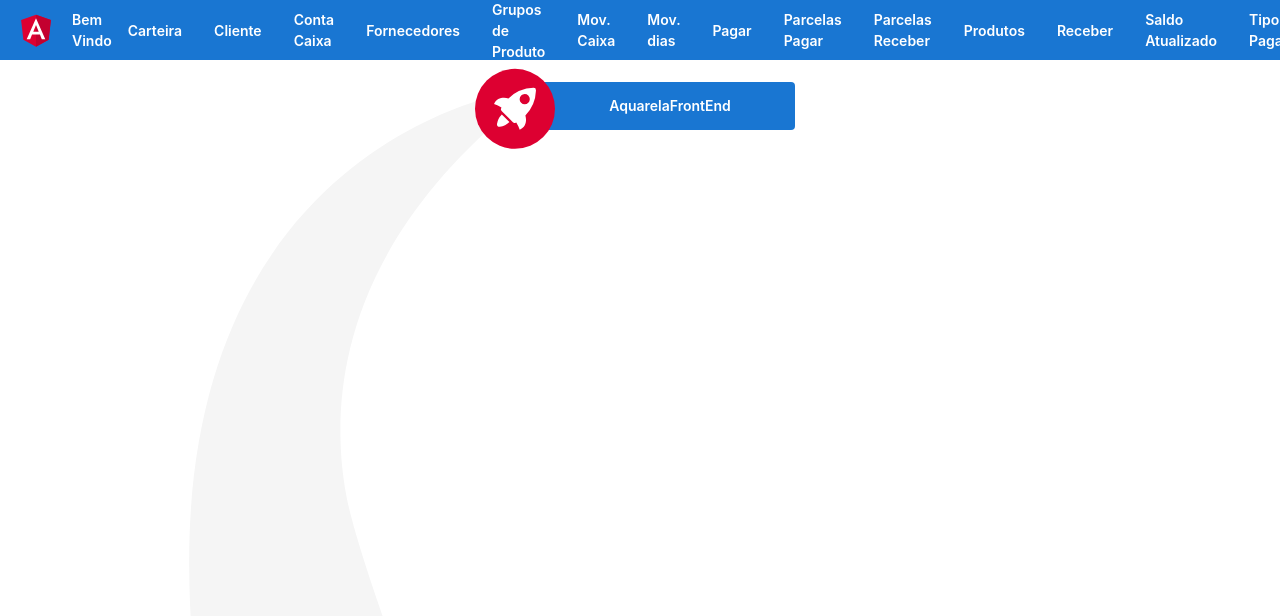
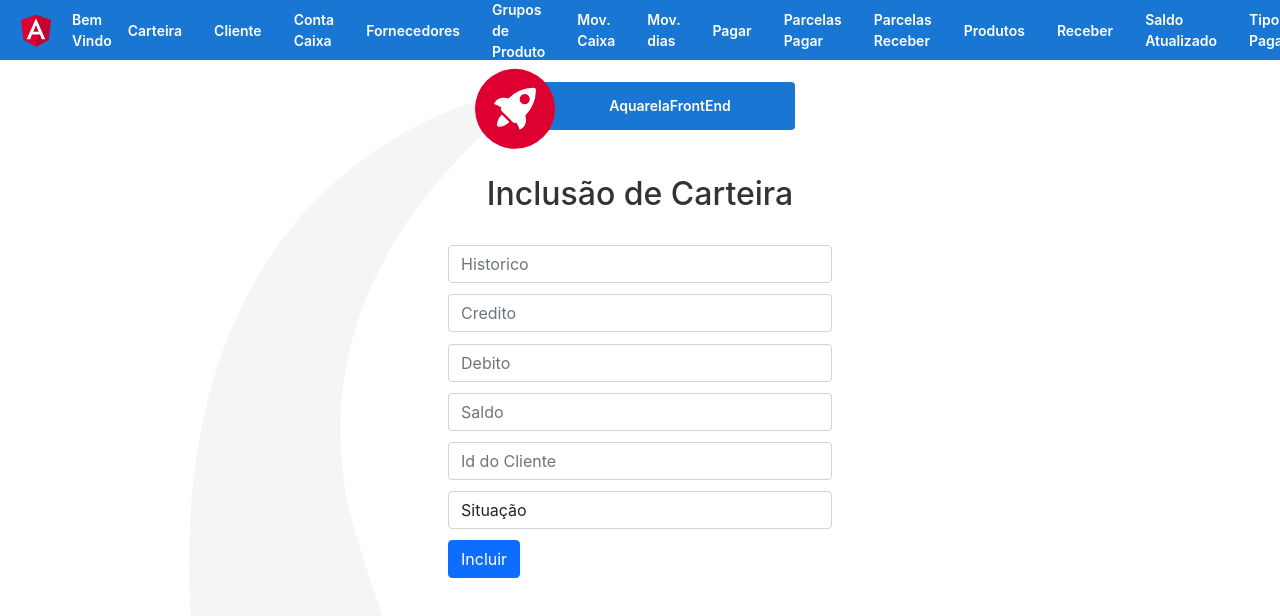
Before and after one commit to SidneyMaldonado/aquarela, an Angular app: page /carteiraincluir in a window 1280 px wide. Before the commit this address led to /. Shown: the top 616 px of the page. Built offline with nearby package versions, Linux system fonts and the light colour scheme.

Commit message:
incluir de carteira

```diff
--- a/src/app/app-routing.module.ts
+++ b/src/app/app-routing.module.ts
@@ -21,6 +21,7 @@ import { SaldoatualizadoComponent } from './components/saldoatualizado/saldoatua
 import { TipopagarComponent } from './components/tipopagar/tipopagar.component';
 import { VendaComponent } from './components/venda/venda.component';
 import { FornecedorIncluirComponent } from './components/fornecedor-incluir/fornecedor-incluir.component';
+import { CarteiraIncluirComponent } from './components/carteira-incluir/carteira-incluir.component';
 
 const routes: Routes = [
   {path: "contacaixa", component: ContacaixaComponent},
@@ -56,6 +57,7 @@ const routes: Routes = [
   {path: "contacaixa", component: ContacaixaComponent},
   {path: "cliente", component: ClienteComponent},
   {path: "venda", component: VendaComponent},
+  {path: "carteiraincluir", component: CarteiraIncluirComponent},
   {path: "fornecedor/incluir", component: FornecedorIncluirComponent}
 ]
 
--- a/src/app/app.module.ts
+++ b/src/app/app.module.ts
@@ -23,6 +23,7 @@ import { TipopagarComponent } from './components/tipopagar/tipopagar.component';
 import { VendaComponent } from './components/venda/venda.component';
 import { FornecedorIncluirComponent } from './components/fornecedor-incluir/fornecedor-incluir.component';
 import { FormsModule, ReactiveFormsModule } from '@angular/forms';
+import { CarteiraIncluirComponent } from './components/carteira-incluir/carteira-incluir.component';
 
 @NgModule({
   declarations: [
@@ -43,7 +44,8 @@ import { FormsModule, ReactiveFormsModule } from '@angular/forms';
     ParcelaReceberComponent,
     TipopagarComponent,
     VendaComponent,
-    FornecedorIncluirComponent
+    FornecedorIncluirComponent,
+    CarteiraIncluirComponent
   ],
   imports: [
     BrowserModule,
--- /dev/null
+++ b/src/app/components/carteira-incluir/carteira-incluir.component.html
@@ -0,0 +1,17 @@
+<div class="container main-content">
+    <h2>Inclusão de Carteira</h2>
+    <form class="form" [formGroup]="form" (submit)="submit()">
+        <input class="form-control" type="text" placeholder="Historico" name="historico" formControlName="nmHistorico">
+        <input class="form-control" class="form-control" type="number" placeholder="Credito" name="credito" formControlName="nrCredito">
+        <input class="form-control" type="number" placeholder="Debito" name="debito" formControlName="nrDebito">
+        <input class="form-control" type="number" placeholder="Saldo" name="saldo" formControlName="nrSaldo">
+        <input class="form-control" type="number" placeholder="Id do Cliente" name="idcliente" formControlName="idCliente">
+        <select aria-placeholder="Situação" class="form-control" formControlName="dmSituacao" name="Situação">
+
+            <option value="" disabled selected hidden>Situação</option>
+            <option value="0">Inativo</option>
+            <option value="1">Ativo</option>
+        </select>
+        <input class="btn btn-primary" type="submit" value="Incluir">
+    </form>
+</div>
--- /dev/null
+++ b/src/app/components/carteira-incluir/carteira-incluir.component.ts
@@ -0,0 +1,50 @@
+import { Component, OnInit } from '@angular/core';
+import { FormBuilder, FormGroup, Validators } from '@angular/forms';
+import { Carteira } from 'src/app/entities/carteira';
+import { CarteiraService } from 'src/app/services/carteira.service';
+
+@Component({
+  selector: 'app-carteira-incluir',
+  templateUrl: './carteira-incluir.component.html',
+  styleUrls: ['./carteira-incluir.component.css']
+})
+export class CarteiraIncluirComponent implements OnInit {
+
+
+  form: FormGroup = this.formBuilder.group({
+
+    nmHistorico: ['', Validators.required],
+    nrCredito: ['', Validators.required],
+    nrDebito: ['', Validators.required],
+    dmSituacao: ['', Validators.required],
+    nrSaldo: ['', Validators.required],
+    idCliente: ['', Validators.required],
+
+  })
+  constructor(private carteiraService: CarteiraService,
+    private formBuilder: FormBuilder,) { }
+
+  ngOnInit(): void {
+  }
+
+  submit() {
+    if(this.form.valid) {
+      const novaCarteira: Carteira = {
+        idCarteira: 0,
+        dtInclusao: new Date,
+        nmHistorico: this.form.value.nmHistorico,
+        nrCredito: this.form.value.nrCredito,
+        nrDebito: this.form.value.nrDebito,
+        dmSituacao: Boolean(this.form.value.dmSituacao),
+        nrSaldo: this.form.value.nrSaldo,
+        idCliente: this.form.value.idCliente,
+      }
+      console.log(novaCarteira)
+      this.carteiraService.incluir(novaCarteira).subscribe(res => console.log(res), error => console.log(error))
+    } else {
+      alert('Dados inválidos!')
+    }
+  }
+
+
+}
--- a/src/app/services/carteira.service.ts
+++ b/src/app/services/carteira.service.ts
@@ -16,4 +16,8 @@ export class CarteiraService {
     return this.http.get<Carteira[]>("https://localhost:44332/api/carteira");
 
   }
+  incluir(fornecedor: Carteira): Observable<Carteira> {
+    return this.http.post<Carteira>("https://localhost:44332/api/carteira", fornecedor)
+  }
+
 }
```
Also changed, not shown: src/app/components/carteira-incluir/carteira-incluir.component.css (added), 2 other files (tests, documents, lock files or other folders).
